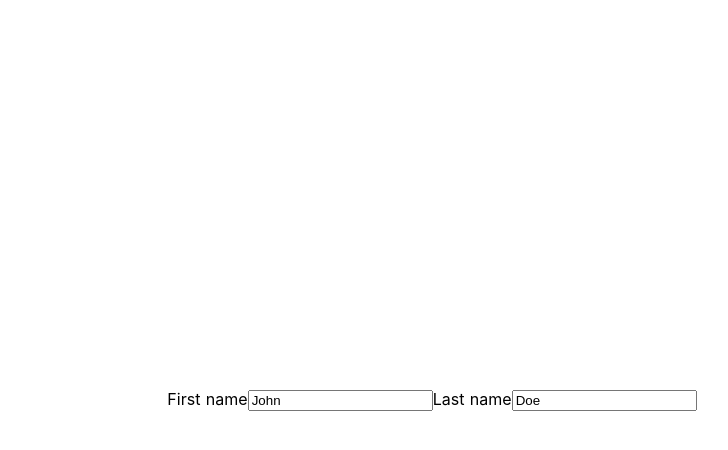
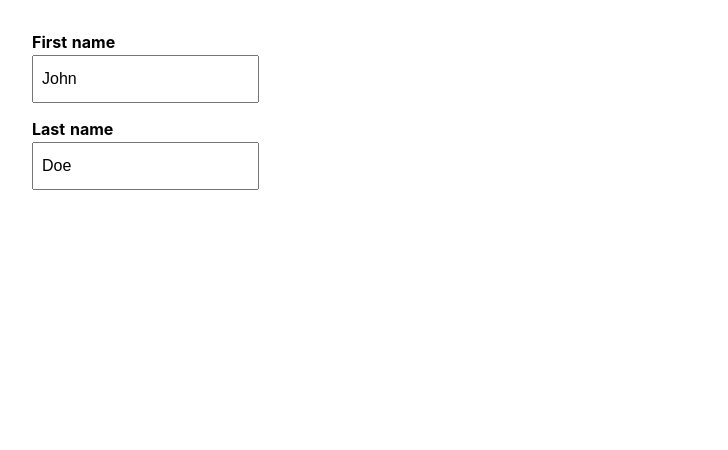
Before and after one commit to danielc92/nuxt-sandbox, a Nuxt app: page /custom-inputs in a window 1280 px wide. Shown: the top 450 px of the page, without its empty margins (208-936 px from the left). Built offline with nearby package versions, Linux system fonts and the light colour scheme.

Commit message:
styles for custom inputs

```diff
--- a/components/CustomInput/CustomInput.vue
+++ b/components/CustomInput/CustomInput.vue
@@ -1,7 +1,8 @@
 <template>
-  <div>
-    <label :for="$attrs.id">{{ label }}</label>
+  <div class="input-group">
+    <label class="input-group__label" :for="$attrs.id">{{ label }}</label>
     <input
+      class="input-group__input"
       type="text"
       v-bind="$attrs"
       :value="value"
@@ -20,3 +21,21 @@ export default Vue.extend({
   },
 })
 </script>
+
+<style lang="scss">
+.input-group {
+  margin-bottom: 1rem;
+
+  &__label {
+    display: block;
+    font-size: 16px;
+    font-weight: bold;
+    margin-bottom: 0.2rem;
+  }
+
+  &__input {
+    font-size: 1rem;
+    padding: 0.8rem 0.5rem;
+  }
+}
+</style>
--- a/pages/custom-inputs.vue
+++ b/pages/custom-inputs.vue
@@ -25,10 +25,8 @@ export default Vue.extend({
 <style>
 .container {
   margin: 0 auto;
+  padding-top: 2rem;
   min-height: 100vh;
-  display: flex;
-  justify-content: center;
-  align-items: center;
-  text-align: center;
+  max-width: 800px;
 }
 </style>
```
